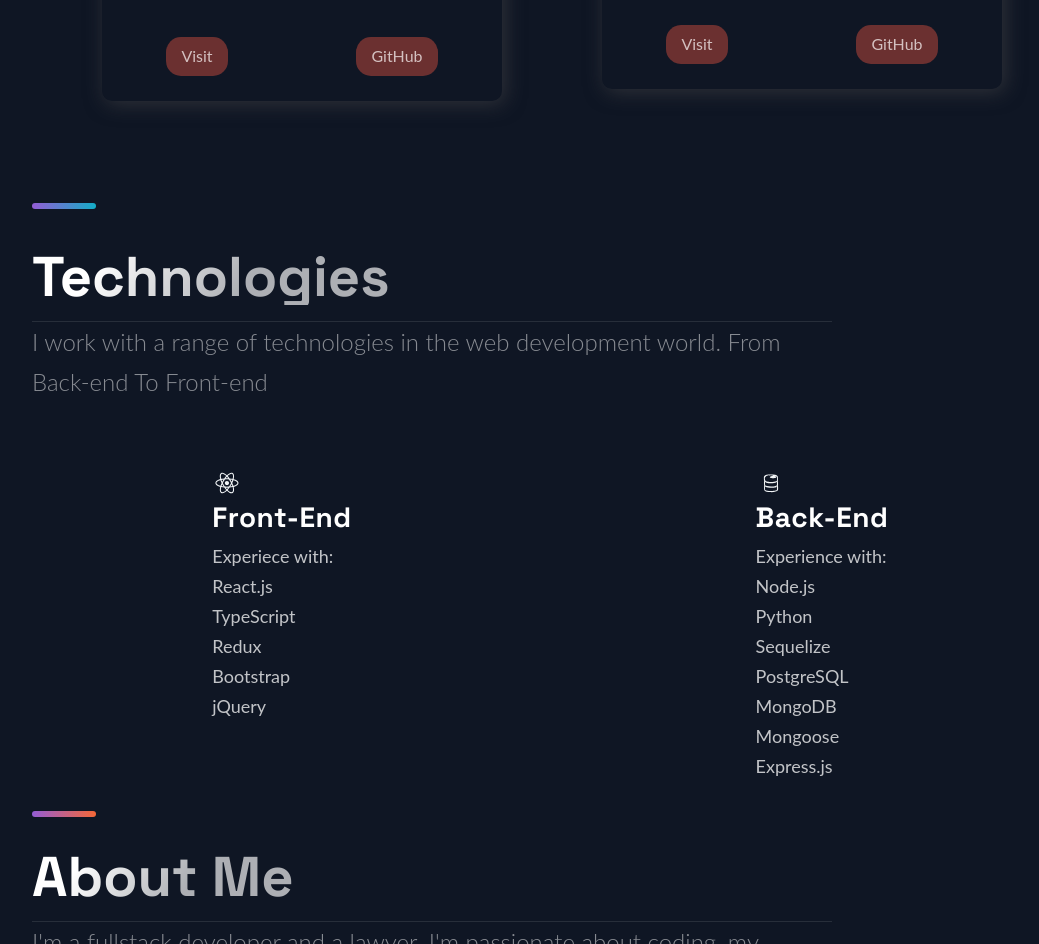
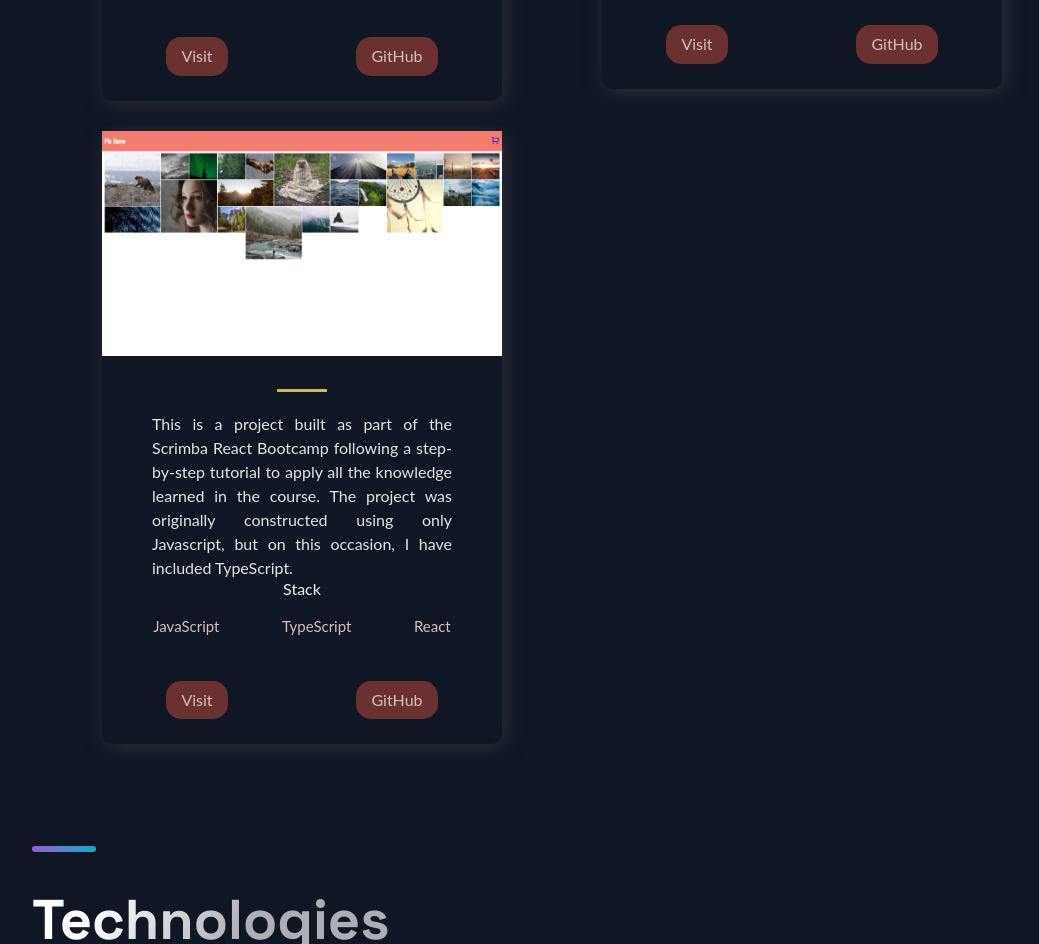
Before and after one commit to webDesignMumeishon/personal-portfolio, a Next.js app: page / in a window 1280 px wide. Shown: the part 5540-6484 px from the top of the page, without its empty margins (88-1127 px from the left). Built offline with nearby package versions, Linux system fonts and the light colour scheme.

Commit message:
[add] capstone-project-scrimba

```diff
--- a/src/constants/constants.js
+++ b/src/constants/constants.js
@@ -128,6 +128,15 @@ export const projects = [
     visit: 'https://app-task-tracker.netlify.app/',
     id: 13,
   },
+  {
+    title: 'scrimba-capstone-project',
+    description: "This is a project built as part of the Scrimba React Bootcamp following a step-by-step tutorial to apply all the knowledge learned in the course. The project was originally constructed using only Javascript, but on this occasion, I have included TypeScript.",
+    image: '/images/capstone-project-scrimba.png',
+    tags: ['JavaScript', 'TypeScript', "React"],
+    source: 'https://github.com/webDesignMumeishon/capstone-project-scrimba',
+    visit: 'https://scrimba-capstone-project-macchi.netlify.app/',
+    id: 14,
+  },
 ];
 
 export const TimeLineData = [
```
Also changed, not shown: public/images/capstone-project-scrimba.png (added).
